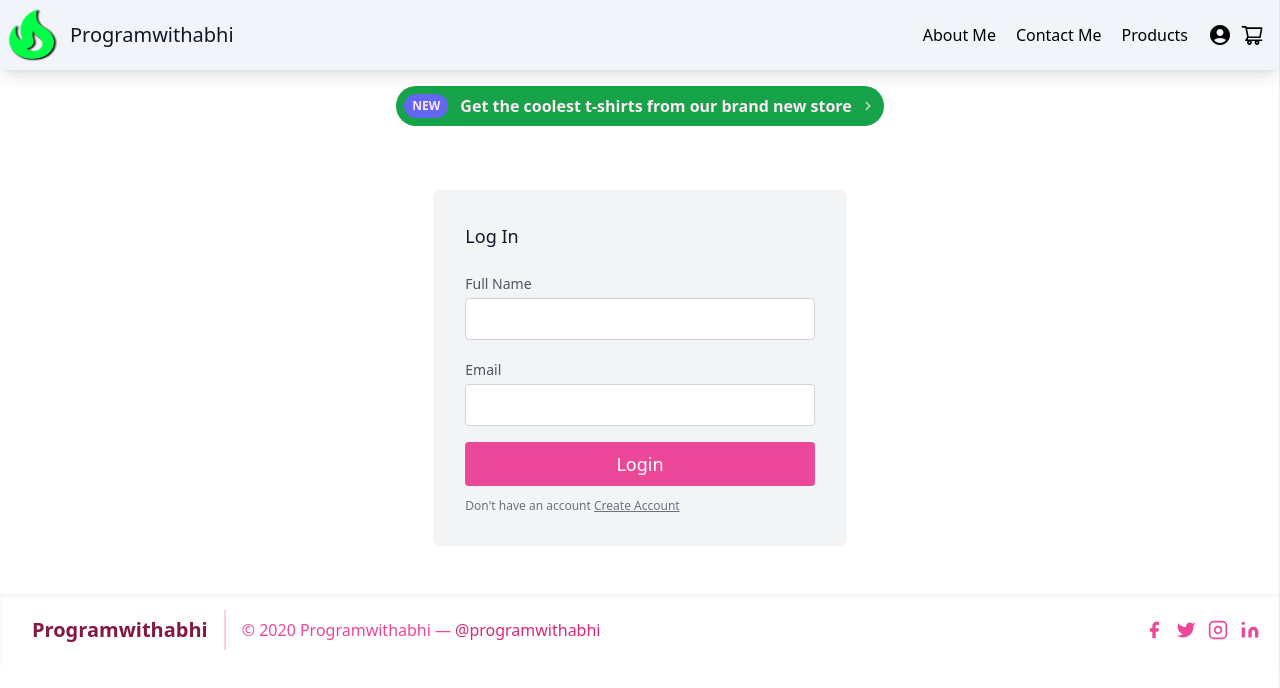
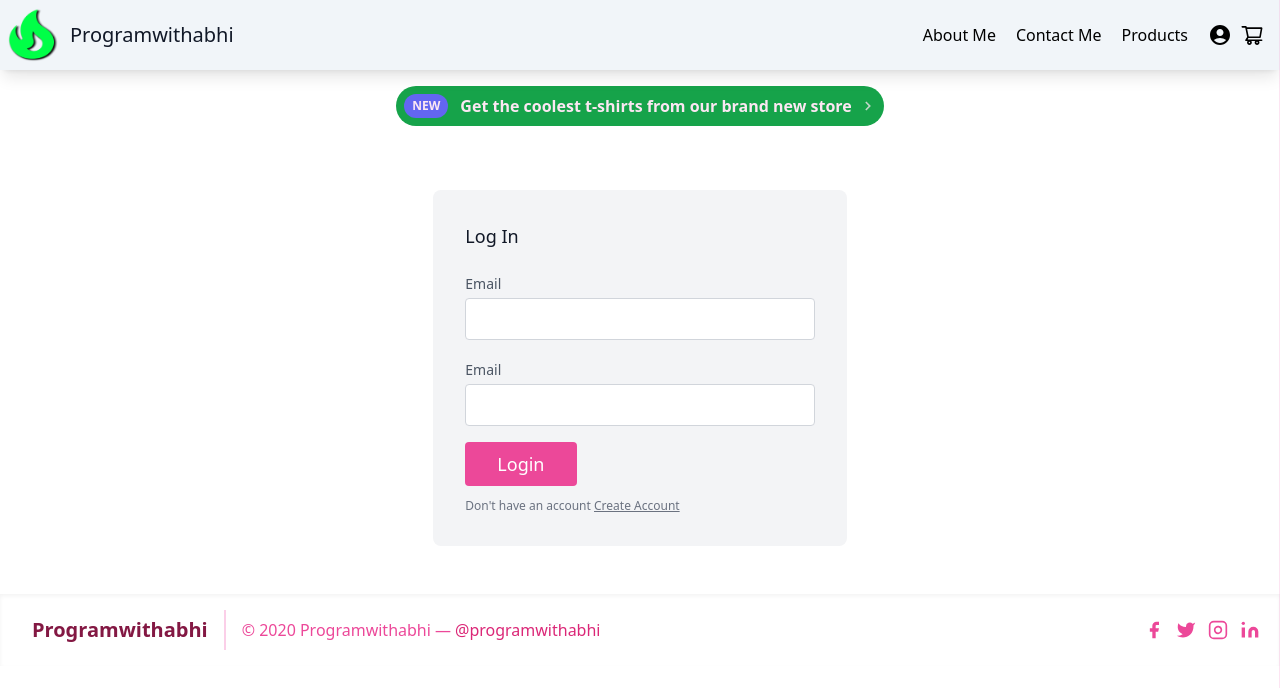
Before and after one commit to programwithabhi33/ecommerce_next_app, a Next.js app: page /login in a window 1280 px wide. Shown: the top 688 px of the page. Built offline with nearby package versions, Linux system fonts and the light colour scheme.

Commit message:
Login functionality completed needs validations and more security

```diff
--- a/components/Navbar.js
+++ b/components/Navbar.js
@@ -1,9 +1,9 @@
 import React, { useEffect, useRef } from 'react'
 import Image from 'next/image';
 import Link from 'next/link'
-import { AiFillCloseCircle, AiOutlineShoppingCart,AiFillPlusCircle,AiFillMinusCircle } from 'react-icons/ai';
+import { AiFillCloseCircle, AiOutlineShoppingCart, AiFillPlusCircle, AiFillMinusCircle } from 'react-icons/ai';
 import { MdAccountCircle } from 'react-icons/md';
-const Navbar = ({cart,addToCart,removeFromCart,subTotal,clearCart}) => {
+const Navbar = ({ cart, addToCart, removeFromCart, subTotal, clearCart }) => {
 
   const ref = useRef('')
   const handleClick = () => {
@@ -20,27 +20,27 @@ const Navbar = ({cart,addToCart,removeFromCart,subTotal,clearCart}) => {
     <>
       <nav className='bg-slate-100 shadow-lg sticky top-0 z-30'>
         <div className="container mx-auto flex flex-wrap p-2 flex-col md:flex-row items-center">
-          <a className="flex title-font font-medium items-center text-gray-900 mb-4 md:mb-0">
-            <Image src="/myLogo2.png" alt="Picture of the author" width={50} height={50} />
-            <span className="ml-3 text-xl">Programwithabhi</span>
+          <a className="flex title-font font-medium items-center text-gray-900 mb-2 md:mb-0">
+              <Image src="/myLogo2.png" alt="Picture of the author" width={50} height={50} />
+              <span className="ml-3 text-xl">Programwithabhi</span>
           </a>
           <nav className="md:ml-auto flex flex-wrap items-center text-base justify-center">
             <Link legacyBehavior href={"/"}><a className="mr-5 hover:text-pink-900 cursor-pointer">About Me</a></Link>
             <Link legacyBehavior href={"/"}><a className="mr-5 hover:text-pink-900 cursor-pointer">Contact Me</a></Link>
             {/* <Link legacyBehavior  href={"/sample"}><a className="mr-5 hover:text-pink-900 cursor-pointer">My Projects</a></Link> */}
             <Link legacyBehavior href={"/products"}><a className="mr-5 hover:text-pink-900 cursor-pointer">Products</a></Link>
+            <Link href={'/login'}><MdAccountCircle className='cursor-pointer font-semibold text-2xl mr-2' /></Link>
+            <AiOutlineShoppingCart className='cursor-pointer font-semibold text-2xl mr-2' onClick={handleClick} />
           </nav>
-          <Link href={'/login'}><MdAccountCircle className='cursor-pointer font-semibold text-2xl mr-2'/></Link>
-          <AiOutlineShoppingCart className='cursor-pointer font-semibold text-2xl mr-2' onClick={handleClick} />
         </div>
-        <div ref={ref} className={`sideCart absolute h-[100vh] top-0 right-0 bg-pink-300 px-11 py-4 transition-all translate translate-transform ${Object.keys(cart).length !== 0 ? 'translate-x-0': 'translate-x-full'}`}>
+        <div ref={ref} className={`sideCart absolute h-[100vh] top-0 right-0 bg-pink-300 px-11 py-4 transition-all translate translate-transform ${Object.keys(cart).length !== 0 ? 'translate-x-0' : 'translate-x-full'}`}>
           <AiFillCloseCircle onClick={handleClick} className='cursor-pointer text-xl absolute right-1 top-1' />
           <ol>
-          {Object.keys(cart).length == 0 && <div>Your cart is Empty!</div>}
-          {Object.keys(cart).map((item)=>{
-            return <li key={item}><AiFillMinusCircle onClick={()=>{removeFromCart(item,cart[item].qty)}} className='m2-0 cursor-pointer inline'/> {cart[item].itemName + ` (${cart[item].color})/${cart[item].size}`} {cart[item].qty}<AiFillPlusCircle onClick={()=>{addToCart(cart[item].itemCode,cart[item],2,cart[item].price,cart[item].size)}} className='m-2 cursor-pointer inline'/></li>
-          })}
-          {Object.keys(cart).length > 0 && <button onClick={clearCart} className="btn bg-pink-400 px-2 rounded m-2">Clear Cart</button>}
+            {Object.keys(cart).length == 0 && <div>Your cart is Empty!</div>}
+            {Object.keys(cart).map((item) => {
+              return <li key={item}><AiFillMinusCircle onClick={() => { removeFromCart(item, cart[item].qty) }} className='m2-0 cursor-pointer inline' /> {cart[item].itemName + ` (${cart[item].color})/${cart[item].size}`} {cart[item].qty}<AiFillPlusCircle onClick={() => { addToCart(cart[item].itemCode, cart[item], 2, cart[item].price, cart[item].size) }} className='m-2 cursor-pointer inline' /></li>
+            })}
+            {Object.keys(cart).length > 0 && <button onClick={clearCart} className="btn bg-pink-400 px-2 rounded m-2">Clear Cart</button>}
           </ol>
           <span>Subtotal: {subTotal}</span>
         </div>
--- /dev/null
+++ b/pages/api/login.js
@@ -0,0 +1,22 @@
+import connectDb from "../../middleware/mongoose"
+import User from "../../models/Users"
+const handler = async (req,res)=>{
+    if(req.method == "POST"){
+        let user = await User.findOne({"email":req.body.email});
+        if(user){
+            if(req.body.password == user.password){
+                res.status(200).json({success:true,message:"Your are logged in successfully!"})
+            }
+            else{
+                res.status(200).json({success:false,message:"Invalid credentials!"})
+            }
+        }
+        else{
+            res.status(200).json({success:false,message:"User not found!"})
+        }
+    }
+    else{
+        res.status(400).json({error:"Method not allowed"})
+    }
+}
+export default connectDb(handler);
--- a/pages/login.js
+++ b/pages/login.js
@@ -1,22 +1,100 @@
-import Link from 'next/link'
-import React from 'react'
+import React, { useState } from 'react'
+import Link from 'next/link';
+import { toast, ToastContainer } from 'react-toastify';
+import 'react-toastify/dist/ReactToastify.css';
+import { useRouter } from 'next/router';
 
 const login = () => {
+
+    const router = useRouter();
+    const [email, setEmail] = useState()
+    const [password, setPassword] = useState()
+
+
+    // handle change function applied on the input and getting corresponding values and set the state variables
+    const handleChange = (e) => {
+        if (e.target.name == "email") {
+            setEmail(e.target.value);
+        }
+        else if (e.target.name == "password") {
+            setPassword(e.target.value);
+        }
+    }
+
+
+    const handleSubmit = async (e) => {
+        e.preventDefault();
+
+        let formData = { email, password };
+        const options = {
+            method: 'POST',
+            headers: {
+                "Content-Type": "application/json"
+            },
+            body: JSON.stringify(formData),
+        };
+
+        let res = await fetch('http://localhost:3000/api/login', options)
+        let response_json = await res.json();
+        if (response_json.success) {
+            toast(response_json.message, {
+                position: "top-right",
+                autoClose: 5000,
+                hideProgressBar: false,
+                closeOnClick: true,
+                pauseOnHover: true,
+                draggable: true,
+                progress: undefined,
+                theme: "light",
+            });
+            setTimeout(() => {
+                router.push("/");
+            }, 3000);
+        }
+        else {
+            toast.error(response_json.message, {
+                position: "top-right",
+                autoClose: 5000,
+                hideProgressBar: false,
+                closeOnClick: true,
+                pauseOnHover: true,
+                draggable: true,
+                progress: undefined,
+                theme: "light",
+            });
+        }
+
+    }
     return (
         <div>
+            <ToastContainer
+                position="top-right"
+                autoClose={5000}
+                hideProgressBar={false}
+                newestOnTop={false}
+                closeOnClick
+                rtl={false}
+                pauseOnFocusLoss
+                draggable
+                pauseOnHover
+                theme="light"
+            />
+            <ToastContainer />
             <section className="text-gray-600 body-font">
                 <div className="container px-5 py-12 mx-auto flex flex-wrap items-center">
                     <div className="lg:w-2/6 md:w-1/2 bg-gray-100 rounded-lg p-8 flex flex-col m-auto w-full mt-10 md:mt-0">
                         <h2 className="text-gray-900 text-lg font-medium title-font mb-5">Log In</h2>
-                        <div className="relative mb-4">
-                            <label htmlFor="full-name" className="leading-7 text-sm text-gray-600">Full Name</label>
-                            <input type="text" id="full-name" name="full-name" className="w-full bg-white rounded border border-gray-300 focus:border-pink-500 focus:ring-2 focus:ring-pink-200 text-base outline-none text-gray-700 py-1 px-3 leading-8 transition-colors duration-200 ease-in-out"/>
-                        </div>
-                        <div className="relative mb-4">
-                            <label htmlFor="email" className="leading-7 text-sm text-gray-600">Email</label>
-                            <input type="email" id="email" name="email" className="w-full bg-white rounded border border-gray-300 focus:border-pink-500 focus:ring-2 focus:ring-pink-200 text-base outline-none text-gray-700 py-1 px-3 leading-8 transition-colors duration-200 ease-in-out"/>
-                        </div>
-                        <button className="text-white bg-pink-500 border-0 py-2 px-8 focus:outline-none hover:bg-pink-600 rounded text-lg">Login</button>
+                        <form onSubmit={handleSubmit}>
+                            <div className="relative mb-4">
+                                <label htmlFor="full-name" className="leading-7 text-sm text-gray-600">Email</label>
+                                <input value={email} onChange={handleChange} type="email" id="email" name="email" className="w-full bg-white rounded border border-gray-300 focus:border-pink-500 focus:ring-2 focus:ring-pink-200 text-base outline-none text-gray-700 py-1 px-3 leading-8 transition-colors duration-200 ease-in-out" />
+                            </div>
+                            <div className="relative mb-4">
+                                <label htmlFor="email" className="leading-7 text-sm text-gray-600">Email</label>
+                                <input value={password} onChange={handleChange} type="password" id="password" name="password" className="w-full bg-white rounded border border-gray-300 focus:border-pink-500 focus:ring-2 focus:ring-pink-200 text-base outline-none text-gray-700 py-1 px-3 leading-8 transition-colors duration-200 ease-in-out" />
+                            </div>
+                            <button type="submit" className="text-white bg-pink-500 border-0 py-2 px-8 focus:outline-none hover:bg-pink-600 rounded text-lg">Login</button>
+                        </form>
                         <p className="text-xs text-gray-500 mt-3">Don't have an account <Link className="underline" href={"/signup"}>Create Account</Link></p>
                     </div>
                 </div>
--- a/pages/signup.js
+++ b/pages/signup.js
@@ -42,7 +42,7 @@ export const signup = () => {
         let response_json = await res.json();
         document.getElementById("sign_form").reset();
         document.getElementById("sign_up").setAttribute("disabled", false)
-        toast('👍 Account Created Successfully!', {
+        toast('👍 Your Account Has Been Created Successfully!', {
             position: "top-right",
             autoClose: 5000,
             hideProgressBar: false,
```
